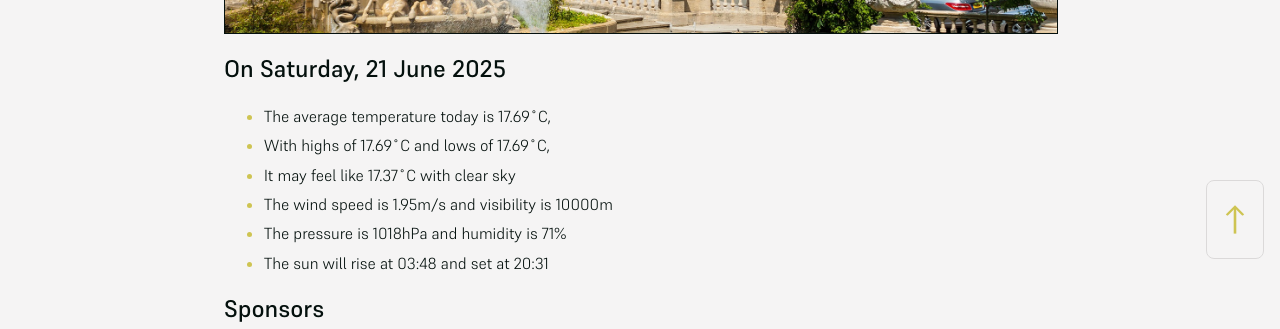
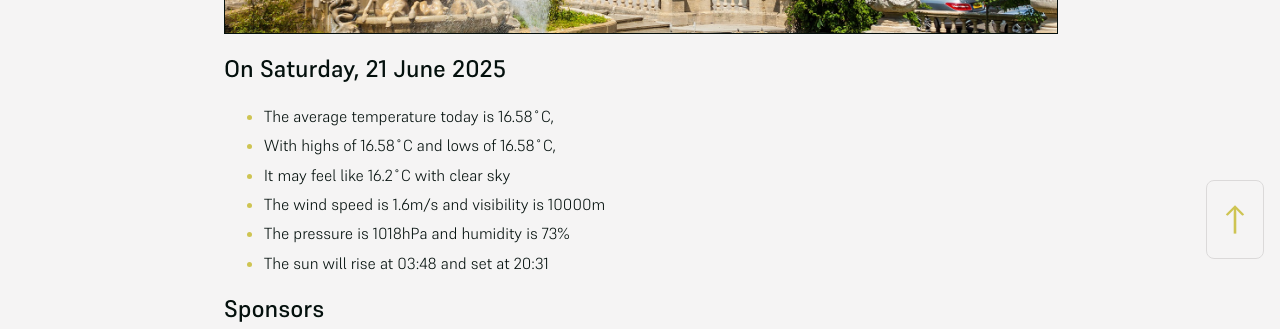
Before and after one commit to mat-0/cheltenham-open-data, a Jekyll site: the page built from index.md, in a window 1280 px wide. Shown: the part 625-954 px from the top of the page. Built offline with Jekyll 4.4.1, drawn with Linux system fonts in a browser that asks for light colours.

Commit message:
Updated 2025-06-21 03:18:36

```diff
--- a/index.md
+++ b/index.md
@@ -10,11 +10,11 @@ seo: Menu
 <!-- weather_marker starts -->
 ## On Saturday, 21 June 2025
 
-- The average temperature today is 17.69˚C,
-- With highs of 17.69˚C and lows of 17.69˚C,
-- It may feel like 17.37˚C with clear sky
-- The wind speed is 1.95m/s and visibility is 10000m
-- The pressure is 1018hPa and humidity is 71%
+- The average temperature today is 16.58˚C,
+- With highs of 16.58˚C and lows of 16.58˚C,
+- It may feel like 16.2˚C with clear sky
+- The wind speed is 1.6m/s and visibility is 10000m
+- The pressure is 1018hPa and humidity is 73%
 - The sun will rise at 03:48 and set at 20:31
 
 <!-- weather_marker ends -->
```
Also changed, not shown: _data/flood.json (+4 -4 lines), _pages/news.md (+6 -6 lines).
